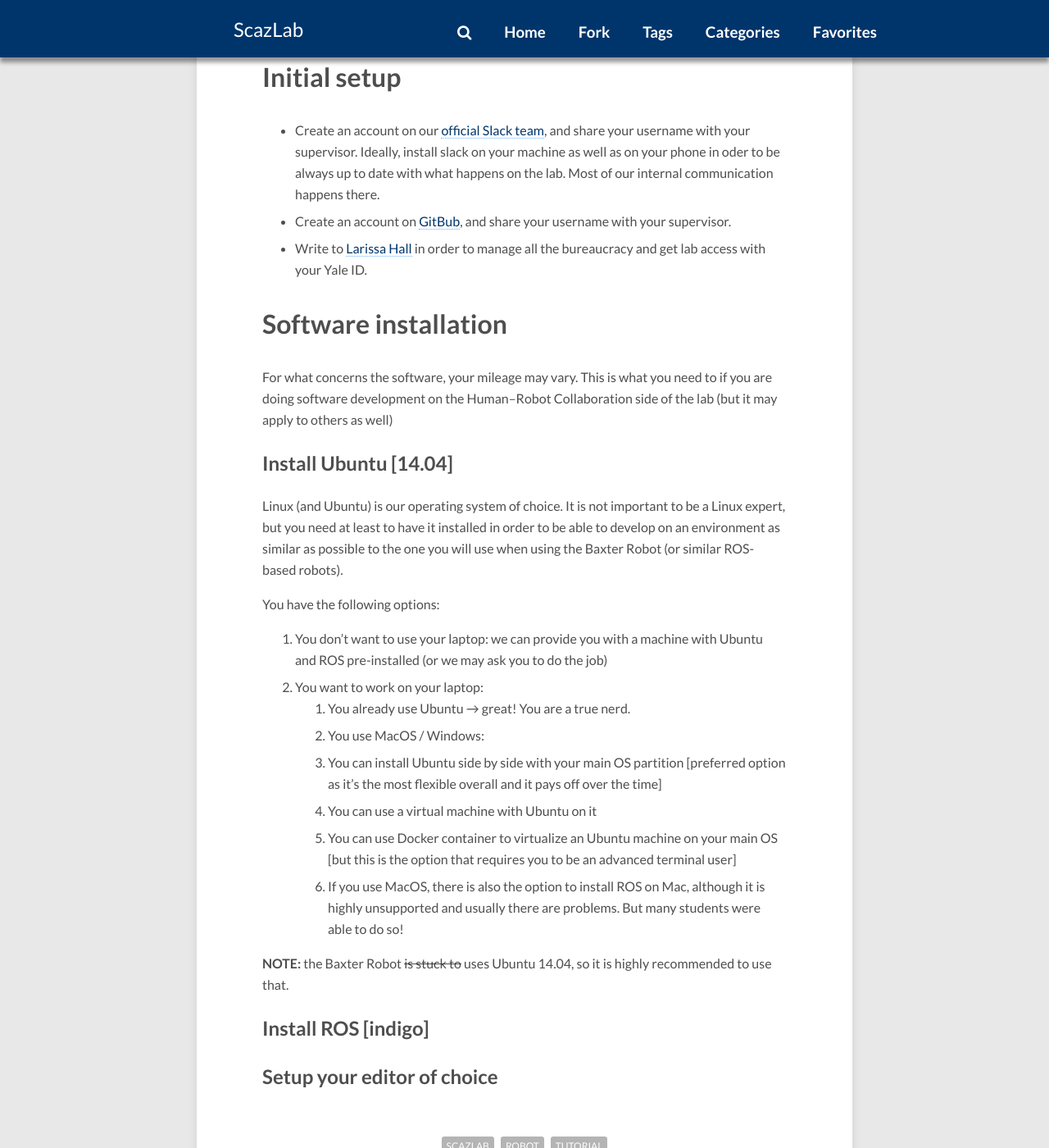
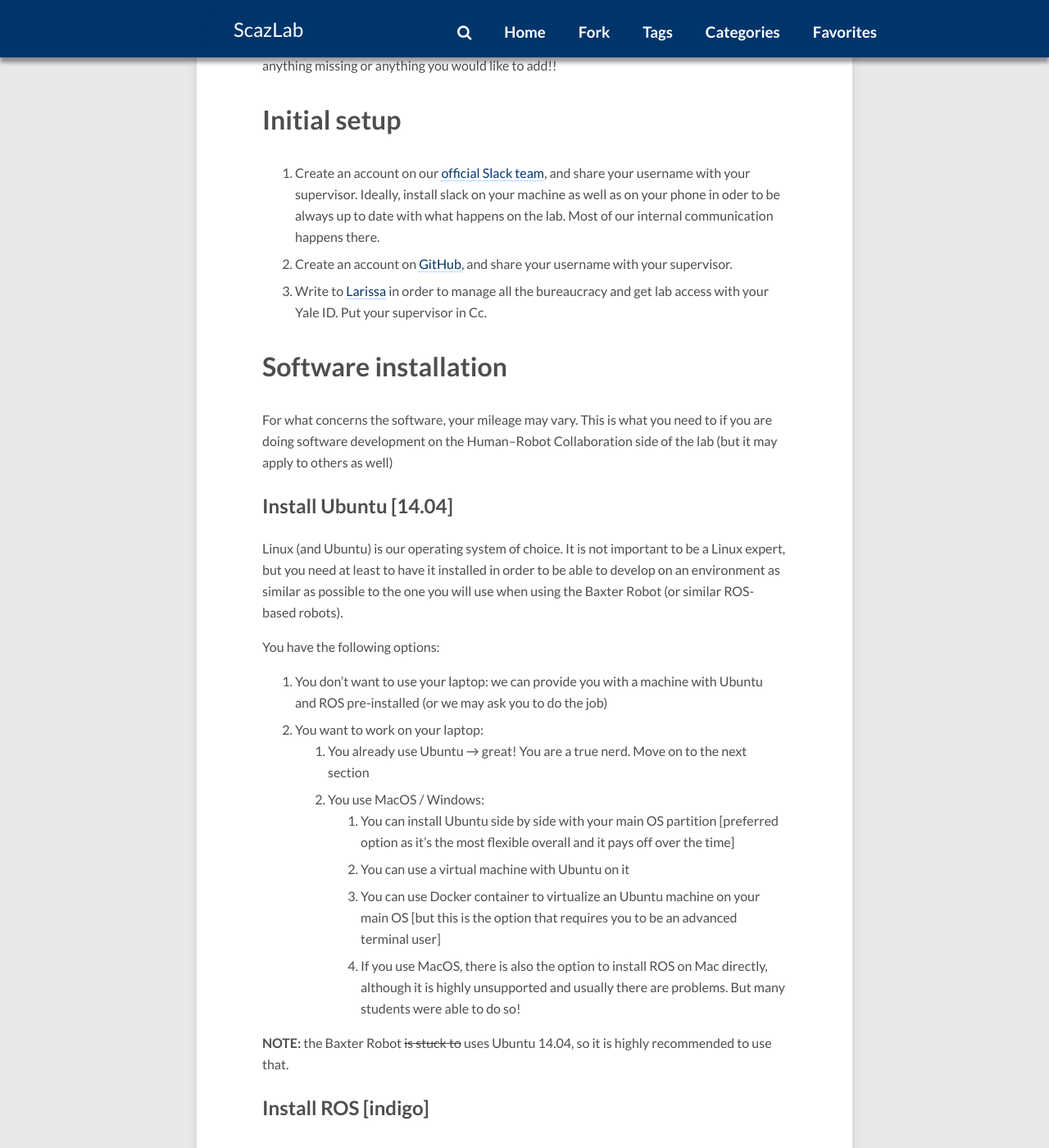
Before and after one commit to ScazLab/ScazLab.github.io, a Jekyll site: the page built from _posts/2017-09-19-Start-in-the-lab.md, in a window 1280 px wide and 1400 px high, scrolled down 890 px. Shown: the whole window at 82% size. Built offline with Jekyll 4.4.1, drawn with Linux system fonts in a browser that asks for light colours; nearby versions of some CDN libraries; comment, search, counter and statistics services are not loaded; some of the changed text lies outside the part shown.

Commit message:
[labcs] minor fix

```diff
--- a/_posts/2017-09-19-Start-in-the-lab.md
+++ b/_posts/2017-09-19-Start-in-the-lab.md
@@ -11,15 +11,15 @@
 excerpt_separator: <!-- More -->
 ---
 
-The following is a list of initial things to do if you are new to the lab.
+The following is a list of initial things to do if you are new to the lab. Please consider this a non-exhaustive, always changing cheat sheet. As such, please ask us to modify it if there is anything missing or anything you would like to add!!
 
 <!-- More -->
 
 # Initial setup
 
- * Create an account on our [official Slack team](scazlab.slack.com), and share your username with your supervisor. Ideally, install slack on your machine as well as on your phone in oder to be always up to date with what happens on the lab. Most of our internal communication happens there.
- * Create an account on [GitBub](github.com), and share your username with your supervisor.
- * Write to [Larissa Hall](http://scazlab.yale.edu/people/larissa-hall) in order to manage all the bureaucracy and get lab access with your Yale ID.
+ 1. Create an account on our [official Slack team](scazlab.slack.com), and share your username with your supervisor. Ideally, install slack on your machine as well as on your phone in oder to be always up to date with what happens on the lab. Most of our internal communication happens there.
+ 2. Create an account on [GitHub](github.com), and share your username with your supervisor.
+ 3. Write to [Larissa](http://scazlab.yale.edu/people/larissa-hall) in order to manage all the bureaucracy and get lab access with your Yale ID. Put your supervisor in Cc.
 
 # Software installation
 
@@ -33,12 +33,12 @@
 
  1. You don't want to use your laptop: we can provide you with a machine with Ubuntu and ROS pre-installed (or we may ask you to do the job)
  2. You want to work on your laptop:
-    1. You already use Ubuntu → great! You are a true nerd.
+    1. You already use Ubuntu → great! You are a true nerd. Move on to the next section
     2. You use MacOS / Windows:
-      1. You can install Ubuntu side by side with your main OS partition [preferred option as it's the most flexible overall and it pays off over the time]
-      2. You can use a virtual machine with Ubuntu on it
-      3. You can use Docker container to virtualize an Ubuntu machine on your main OS [but this is the option that requires you to be an advanced terminal user]
-      4. If you use MacOS, there is also the option to install ROS on Mac, although it is highly unsupported and usually there are problems. But many students were able to do so!
+        1. You can install Ubuntu side by side with your main OS partition [preferred option as it's the most flexible overall and it pays off over the time]
+        2. You can use a virtual machine with Ubuntu on it
+        3. You can use Docker container to virtualize an Ubuntu machine on your main OS [but this is the option that requires you to be an advanced terminal user]
+        4. If you use MacOS, there is also the option to install ROS on Mac directly, although it is highly unsupported and usually there are problems. But many students were able to do so!
 
 **NOTE:** the Baxter Robot ~~is stuck to~~ uses Ubuntu 14.04, so it is highly recommended to use that.
 
```
